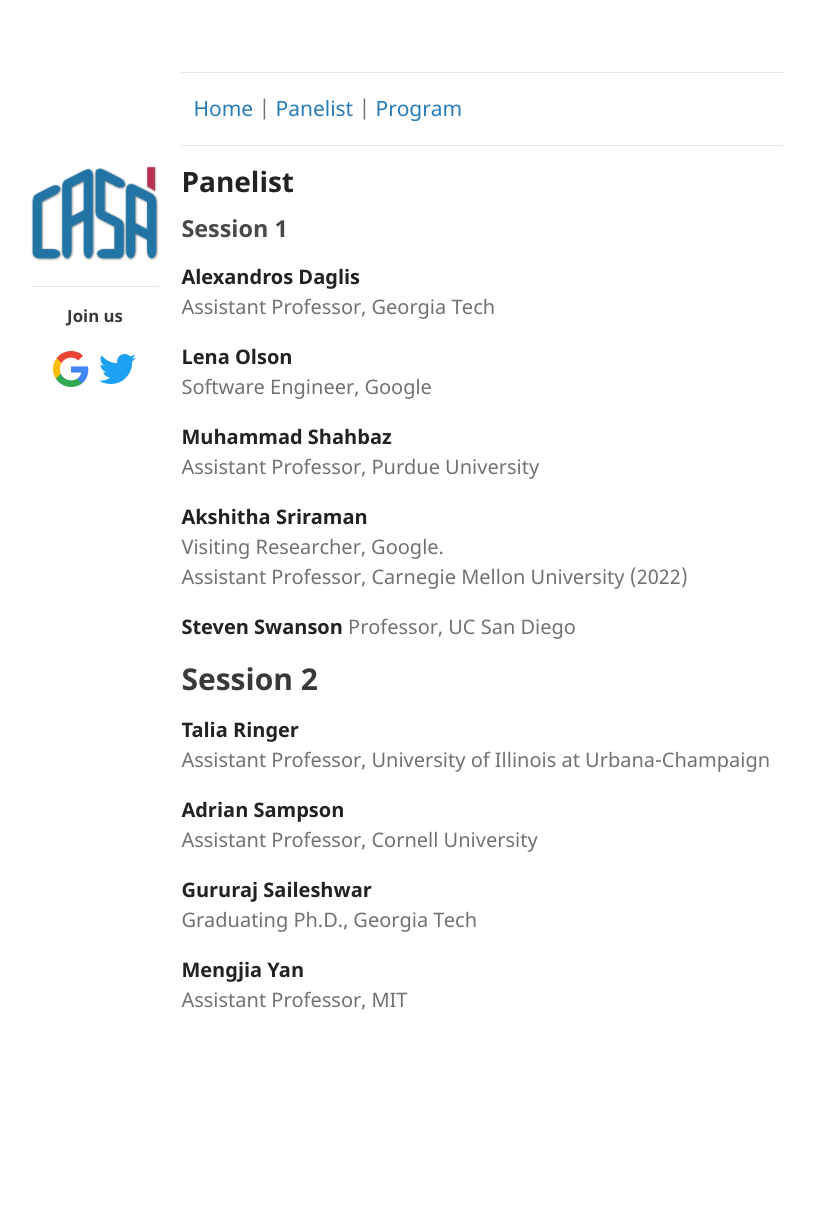
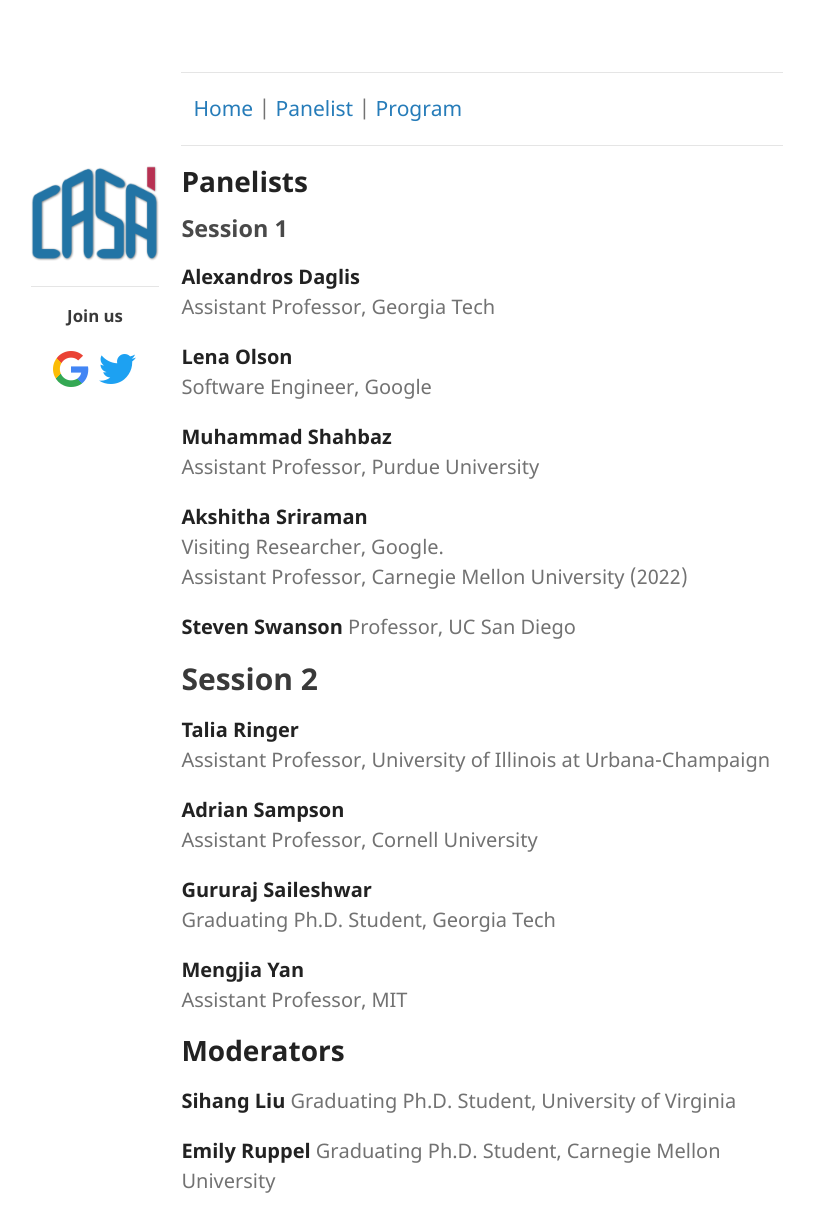
Before and after one commit to suyashmahar/jekyll-conf-website, a Jekyll site: the page built from panelist.md, in a window 1280 px wide and 1338 px high. Shown: the top 1232 px of the window, without its empty margins (233-1047 px from the left). Built offline with Jekyll 4.4.1, drawn with Linux system fonts in a browser that asks for light colours; the repository's description, which GitHub fills in, is left out; our own code applies the rules of GitHub Pages for plain Markdown files.

Commit message:
Added some photos to assets, changed title and section headers on panelist page

```diff
--- a/panelist.md
+++ b/panelist.md
@@ -4,7 +4,7 @@ layout: default
 
 
 
-# Panelist
+# Panelists
 ### Session 1
 
 **Alexandros Daglis**
@@ -31,7 +31,17 @@ Assistant Professor, University of Illinois at Urbana-Champaign
 Assistant Professor, Cornell University
 
 **Gururaj Saileshwar**
-Graduating Ph.D., Georgia Tech
+Graduating Ph.D. Student, Georgia Tech
 
 **Mengjia Yan**
 Assistant Professor, MIT
+
+
+# Moderators
+
+**Sihang Liu**
+Graduating Ph.D. Student, University of Virginia
+
+
+**Emily Ruppel**
+Graduating Ph.D. Student, Carnegie Mellon University
```
Also changed, not shown: index.md (+4 -14 lines), assets/img/Sriraman.jpg (added), assets/img/ruppel.jpg (added), 1 other file.
